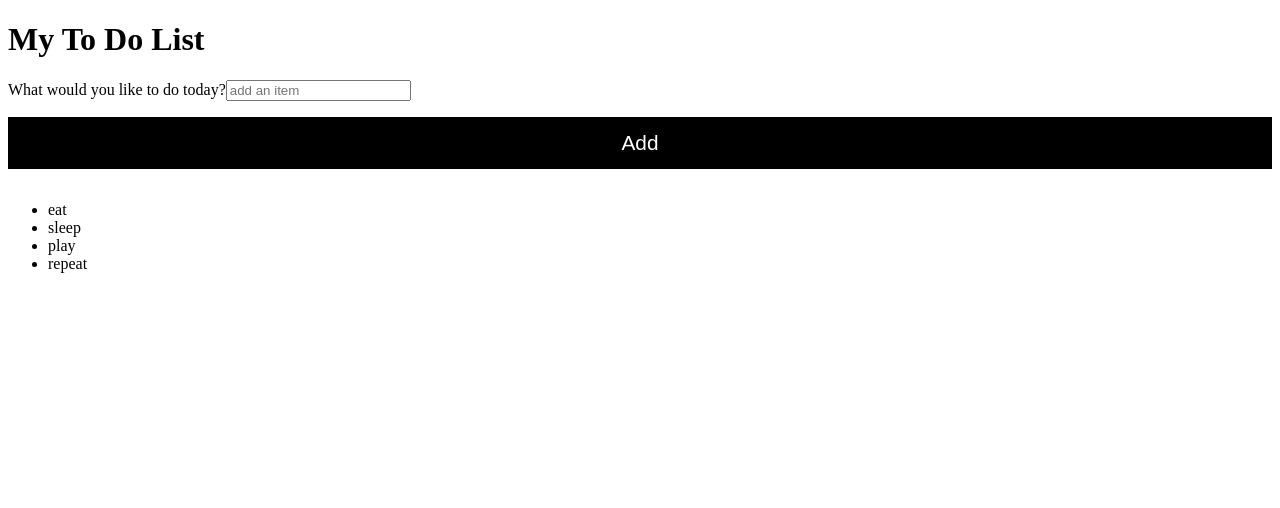
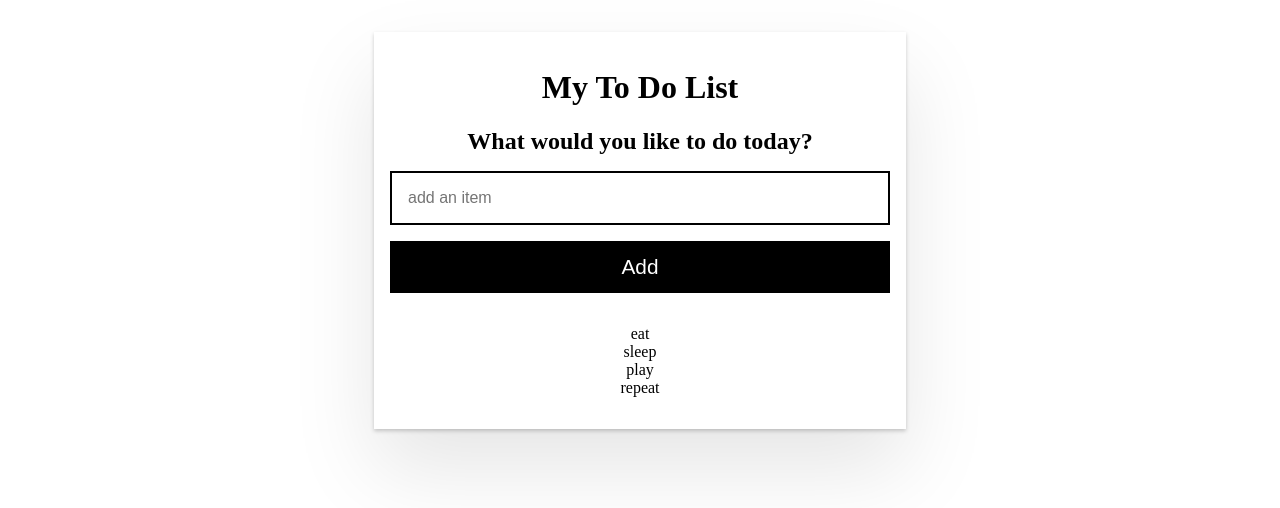
Before and after one commit to Yi-Jacob/angular-todo, an Angular app: page / in a window 1280 px wide. Shown: the top 508 px of the page. Built offline with nearby package versions, Linux system fonts and the light colour scheme.

Commit message:
finished step-1

```diff
--- a/src/app/app.component.css
+++ b/src/app/app.component.css
@@ -54,3 +54,54 @@ body {
 .btn-primary:active {
   background-color: #212020;
 }
+
+.main {
+  max-width: 500px;
+  width: 85%;
+  margin: 2rem auto;
+  padding: 1rem;
+  text-align: center;
+  box-shadow: 0 2px 4px 0 rgba(0, 0, 0, 0.2), 0 2.5rem 5rem 0 rgba(0, 0, 0, 0.1);
+}
+
+@media screen and (min-width: 600px) {
+  .main {
+    width: 70%;
+  }
+}
+
+label {
+  font-size: 1.5rem;
+  font-weight: bold;
+  display: block;
+  padding-bottom: 1rem;
+}
+
+.lg-text-input {
+  width: 100%;
+  padding: 1rem;
+  border: 2px solid #000;
+  display: block;
+  box-sizing: border-box;
+  font-size: 1rem;
+}
+
+.btn-wrapper {
+  margin-bottom: 2rem;
+}
+
+.btn-menu {
+  flex-basis: 32%;
+}
+
+.active {
+  color: green;
+}
+
+ul {
+  padding-inline-start: 0;
+}
+
+ul li {
+  list-style: none;
+}
```
